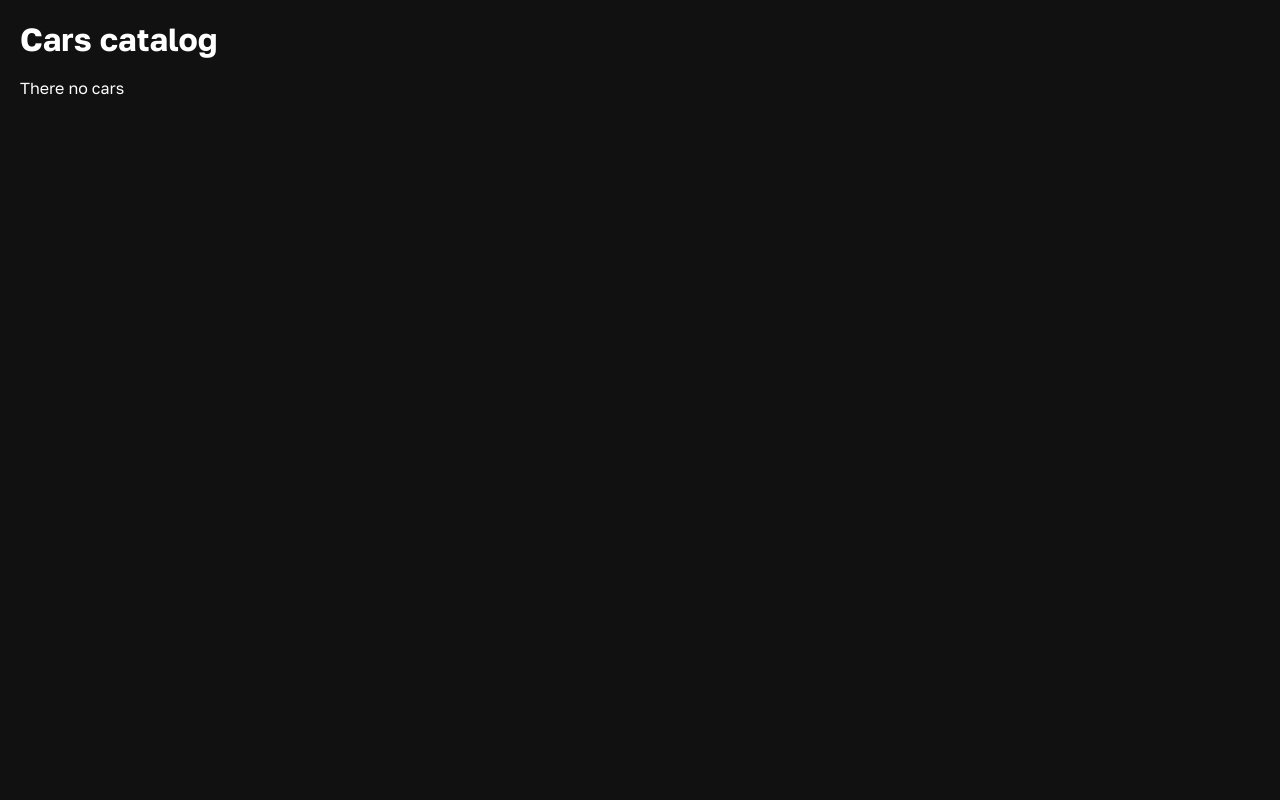
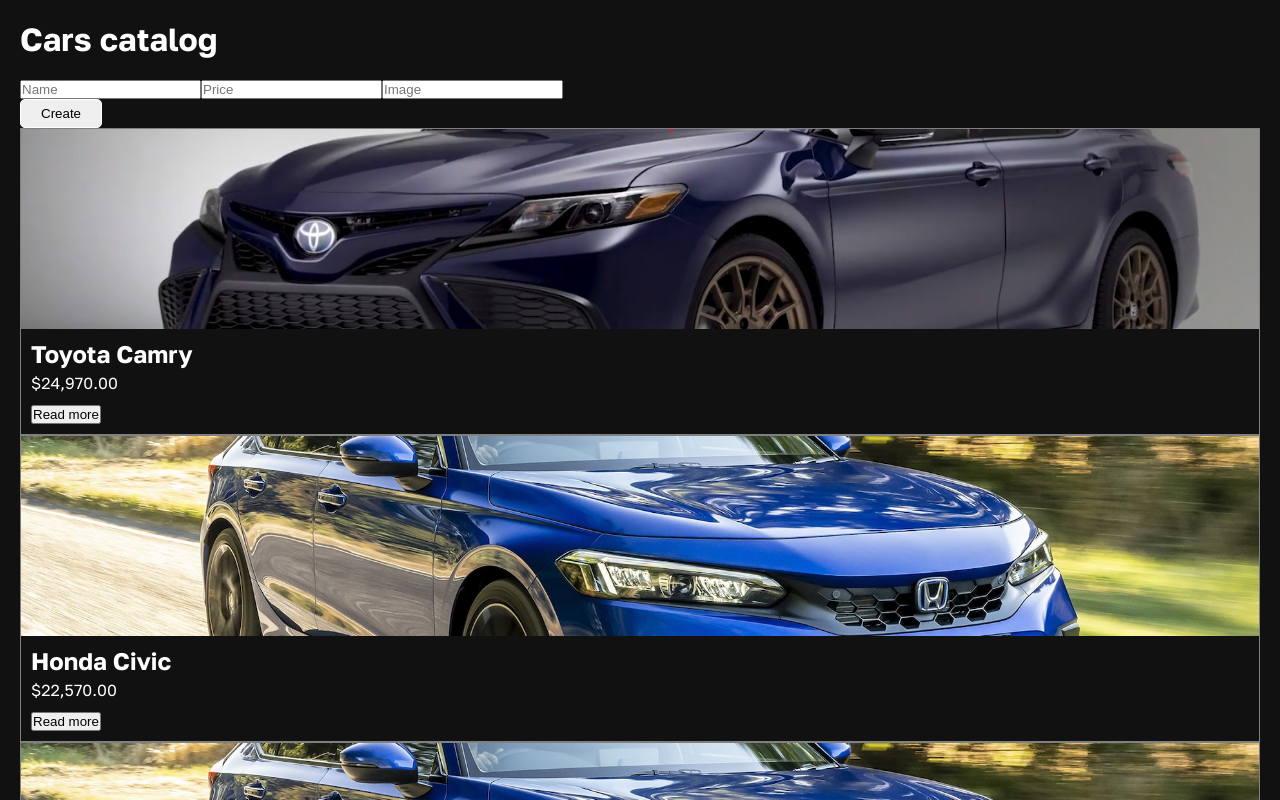
Before and after one commit to yaroslav-tsarenko/car-catalog, a React (Vite) app: page / in a window 1280 px wide. Shown: the top 800 px of the page. Built offline with nearby package versions, Linux system fonts and the light colour scheme; a web font is replaced by a local one.

Commit message:
added component to Home.jsx

```diff
--- a/src/components/screens/home/Home.jsx
+++ b/src/components/screens/home/Home.jsx
@@ -1,12 +1,22 @@
 import styles from './Home.module.css'
 import CarItem from "./car-item/CarItem.jsx";
-/*import {cars} from './cars.data.js'*/
-const cars = []
+import {cars} from './cars.data.js'
+import {useMemo, useState} from "react";
+import CreateCarForm from "./create-car-form/CreateCarForm.jsx";
 
 const Home = () => {
+
+    /*const [filter, setFilter] = useState('');
+
+    const filteredCars = useMemo(
+        () => cars.filter(car => car.price > 20000), []
+    )
+*/
+
     return (
         <div>
             <h1>Cars catalog</h1>
+            <CreateCarForm/>
             <div>
                 {cars.length ? (
                     cars.map(car => <CarItem key={car.id} car={car}/>)
```
